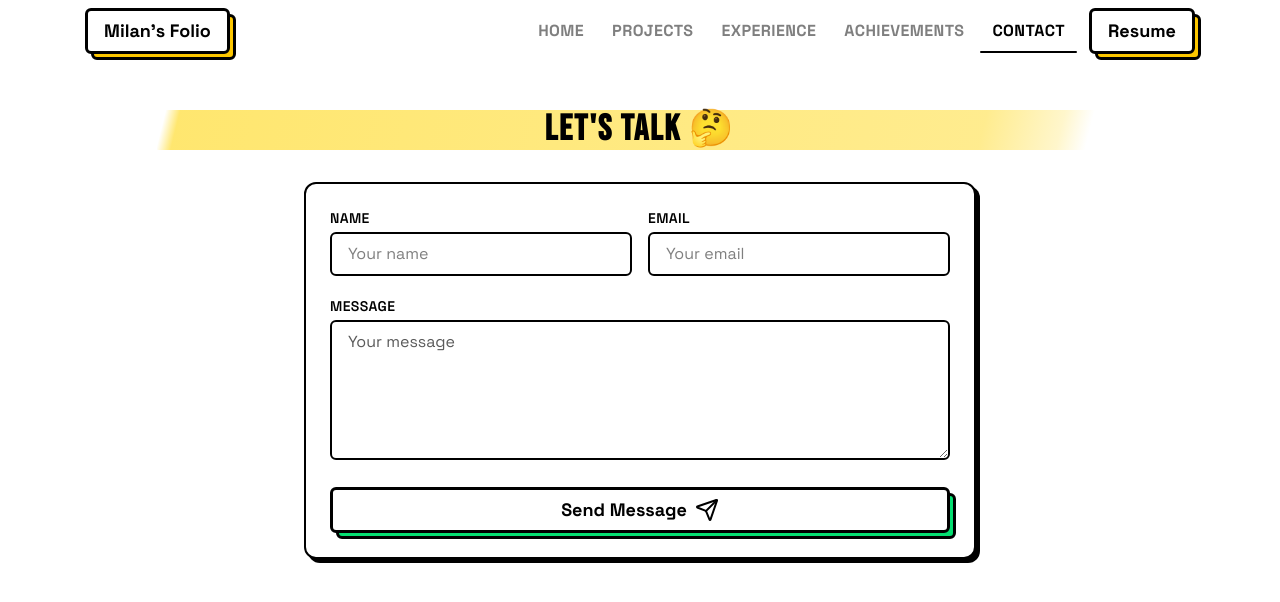
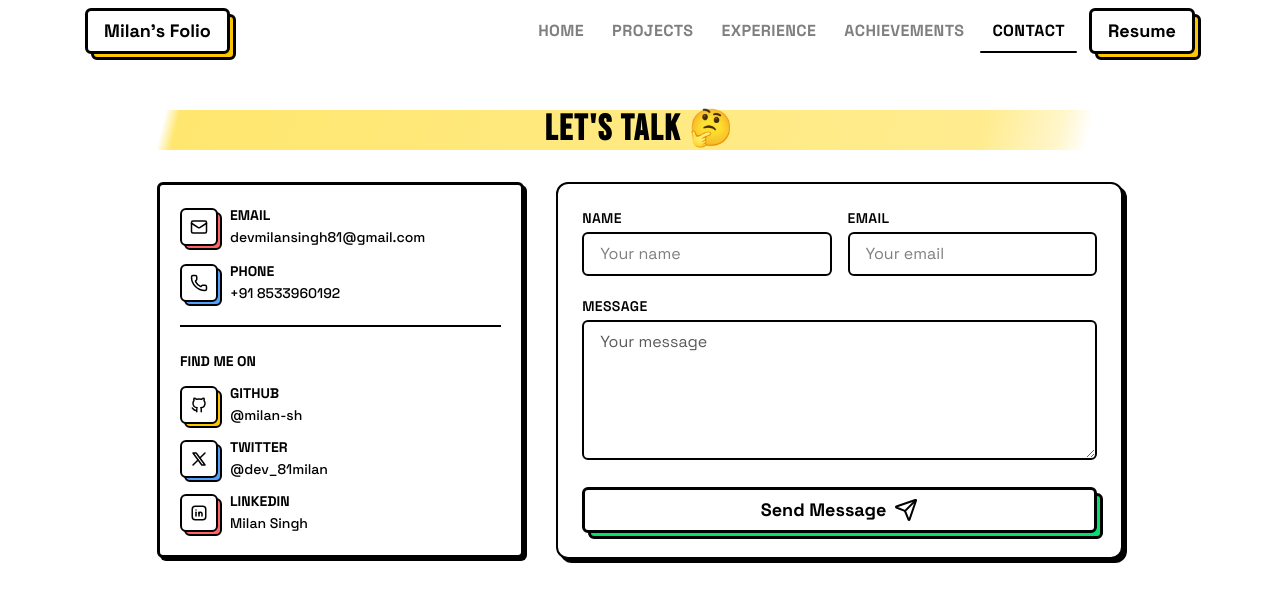
Before and after one commit to milan-sh/portfolio, a React (Vite) app: page /contact in a window 1280 px wide. Shown: the top 602 px of the page. Built offline with nearby package versions, Linux system fonts and the light colour scheme.

Commit message:
feat: contact page

```diff
--- a/package.json
+++ b/package.json
@@ -14,6 +14,7 @@
     "@fontsource-variable/geist": "^5.2.8",
     "@radix-ui/react-label": "^2.1.8",
     "@radix-ui/react-slot": "^1.2.4",
+    "@tabler/icons-react": "^3.41.1",
     "@tailwindcss/vite": "^4.2.2",
     "@tanstack/react-router": "^1.168.10",
     "@tanstack/router-devtools": "^1.166.11",
--- /dev/null
+++ b/src/components/shared/contact/ContactsCard.tsx
@@ -0,0 +1,143 @@
+import { motion } from "framer-motion";
+import { Mail, Phone } from "lucide-react";
+import {
+  IconBrandGithub,
+  IconBrandLinkedin,
+  IconBrandX,
+} from "@tabler/icons-react";
+import React from "react";
+
+type SocialLink = {
+  icon: React.ReactNode;
+  href: string;
+  label: string;
+  username: string;
+  bg: string;
+};
+
+const socialLinks: SocialLink[] = [
+  {
+    icon: <IconBrandGithub size={18} />,
+    href: "https://github.com/milan-sh",
+    label: "GitHub",
+    username: "@milan-sh",
+    bg: "bg-yellow-400",
+  },
+  {
+    icon: <IconBrandX size={18} />,
+    href: "https://x.com/dev_81milan",
+    label: "Twitter",
+    username: "@dev_81milan",
+    bg: "bg-blue-400",
+  },
+  {
+    icon: <IconBrandLinkedin size={18} />,
+    href: "https://www.linkedin.com/in/milan-singh-81ms33",
+    label: "LinkedIn",
+    username: "Milan Singh",
+    bg: "bg-red-400",
+  },
+];
+
+const NeoIcon = ({
+  bg,
+  children,
+}: {
+  bg: string;
+  children: React.ReactNode;
+}) => (
+  <div className="relative shrink-0">
+    <div
+      className={`absolute inset-0 ${bg} border-2 border-black translate-x-1 translate-y-1 rounded-md`}
+    />
+    <div className="bg-white border-2 border-black p-2 relative rounded-md flex items-center justify-center">
+      {children}
+    </div>
+  </div>
+);
+
+const ContactCard = () => {
+  return (
+    <motion.div
+      className="lg:col-span-2"
+      initial={{ opacity: 0, y: 20 }}
+      animate={{ opacity: 1, y: 0 }}
+      transition={{ duration: 0.4, ease: "easeOut" }}
+    >
+      <div className="bg-white border-[3px] border-black shadow-[3px_3px_0px_0px_rgba(0,0,0,1)] p-5 relative rounded-md text-start">
+        <div className="flex flex-col gap-3">
+          {/* Email */}
+          <a
+            href="mailto:devmilansingh81@gmail.com"
+            aria-label="Send email"
+            className="flex items-center gap-3 group"
+          >
+            <NeoIcon bg="bg-red-400">
+              <Mail size={18} />
+            </NeoIcon>
+            <div>
+              <p className="text-sm font-bold font-heading text-black">EMAIL</p>
+              <span className="text-sm font-medium relative inline-block">
+                devmilansingh81@gmail.com
+                <span className="absolute -bottom-0.5 left-0 right-0 h-px bg-black scale-x-0 group-hover:scale-x-100 origin-left transition-transform" />
+              </span>
+            </div>
+          </a>
+
+          {/* Phone */}
+          <a
+            href="tel:+918533960192"
+            aria-label="Call phone number"
+            className="flex items-center gap-3 group"
+          >
+            <NeoIcon bg="bg-blue-400">
+              <Phone size={18} />
+            </NeoIcon>
+            <div>
+              <p className="text-sm font-bold font-heading text-black">PHONE</p>
+              <span className="text-sm font-medium relative inline-block">
+                +91 8533960192
+                <span className="absolute -bottom-0.5 left-0 right-0 h-px bg-black scale-x-0 group-hover:scale-x-100 origin-left transition-transform" />
+              </span>
+            </div>
+          </a>
+
+          <hr className="border-t-2 border-black mt-2" />
+
+          {/* Socials */}
+          <div className="pt-3">
+            <p className="text-sm font-bold font-heading text-black mb-3">
+              FIND ME ON
+            </p>
+
+            <div className="flex flex-col gap-2.5">
+              {socialLinks.map((link) => (
+                <a
+                  key={link.label}
+                  href={link.href}
+                  target="_blank"
+                  rel="noopener noreferrer"
+                  aria-label={link.label}
+                  className="flex items-center gap-3 group"
+                >
+                  <NeoIcon bg={link.bg}>{link.icon}</NeoIcon>
+                  <div>
+                    <p className="text-sm font-bold font-heading text-black">
+                      {link.label.toUpperCase()}
+                    </p>
+                    <span className="text-sm font-medium relative inline-block">
+                      {link.username}
+                      <span className="absolute -bottom-0.5 left-0 right-0 h-px bg-black scale-x-0 group-hover:scale-x-100 origin-left transition-transform" />
+                    </span>
+                  </div>
+                </a>
+              ))}
+            </div>
+          </div>
+        </div>
+      </div>
+    </motion.div>
+  );
+};
+
+export default ContactCard;
--- a/src/routes/contact.tsx
+++ b/src/routes/contact.tsx
@@ -1,4 +1,5 @@
 import ContactForm from "@/components/shared/contact/ContactForm";
+import ContactsCard from "@/components/shared/contact/ContactsCard";
 import Heading from "@/components/shared/Heading";
 import { createFileRoute } from "@tanstack/react-router";
 
@@ -11,8 +12,13 @@ function RouteComponent() {
     <div className="flex-1 flex flex-col px-6 pt-8 sm:py-12 sm:px-10 md:px-16 lg:px-20">
       <Heading>Let's Talk 🤔</Heading>
 
-      <div className="my-8 text-center">
-        <ContactForm />
+      <div className="my-8 grid sm:grid-cols-5 gap-8 text-center">
+        <div className="sm:col-span-2">
+          <ContactsCard />
+        </div>
+        <div className="sm:col-span-3">
+          <ContactForm />
+        </div>
       </div>
     </div>
   );
```
Also changed, not shown: 1 other file (tests, documents, lock files or other folders).
